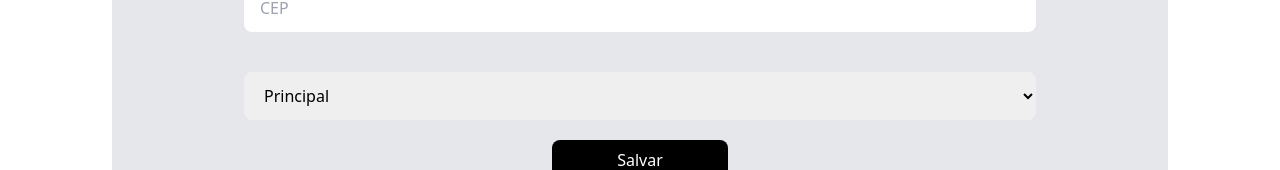
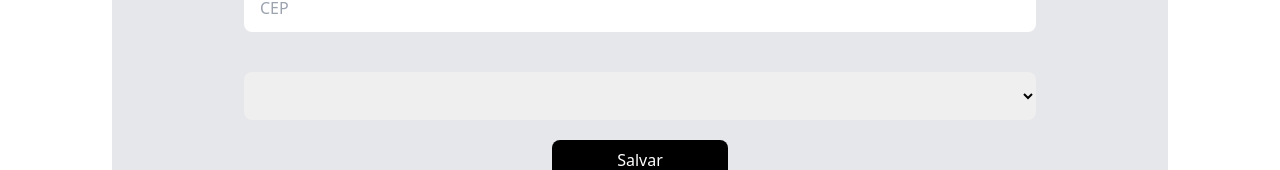
Before and after one commit to rafaellef/desafio-publi-crud, a Next.js app: page /novoEndereco in a window 1280 px wide. Shown: the part 416-586 px from the top of the page. Built offline with nearby package versions, Linux system fonts and the light colour scheme.

Commit message:
Problemas no input cep e tipo resolvidos

```diff
--- a/src/pages/novoEndereco.js
+++ b/src/pages/novoEndereco.js
@@ -69,7 +69,7 @@ const EnderecoForm = () => {
 
                 <input
                     value={endereco.cep}
-                    type="number"
+                    type="string"
                     name="cep"
                     onChange={handleChange}
                     placeholder="CEP"
@@ -80,6 +80,7 @@ const EnderecoForm = () => {
                     name="tipo"
                     onChange={handleChange}
                     className="w-9/12 py-3 px-4 m-5 rounded-lg">
+                    <option></option>
                     <option value="principal">Principal</option>
                     <option value="residencial">Residencial</option>
                     <option value="comercial">Comercial</option>
```
